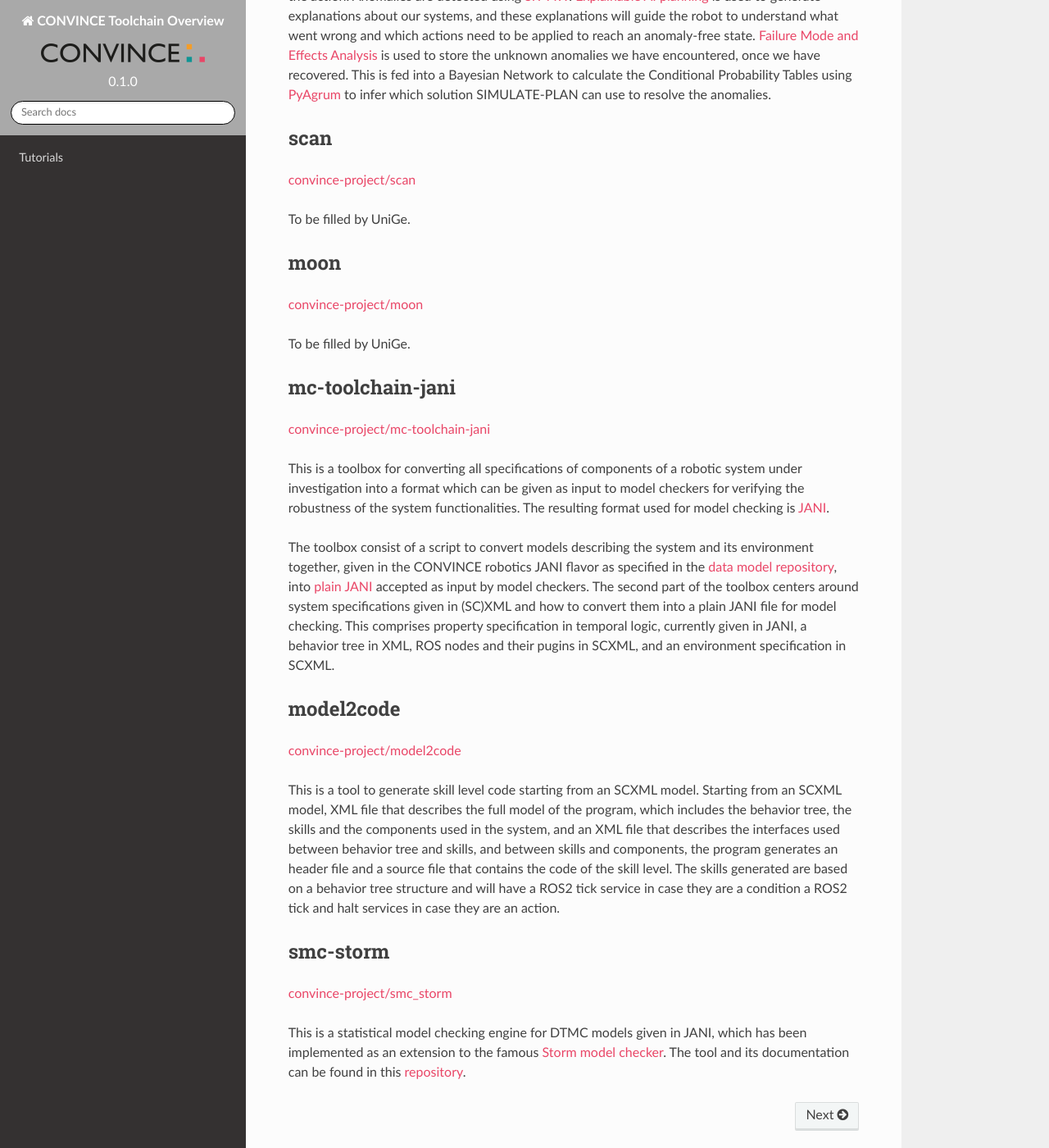
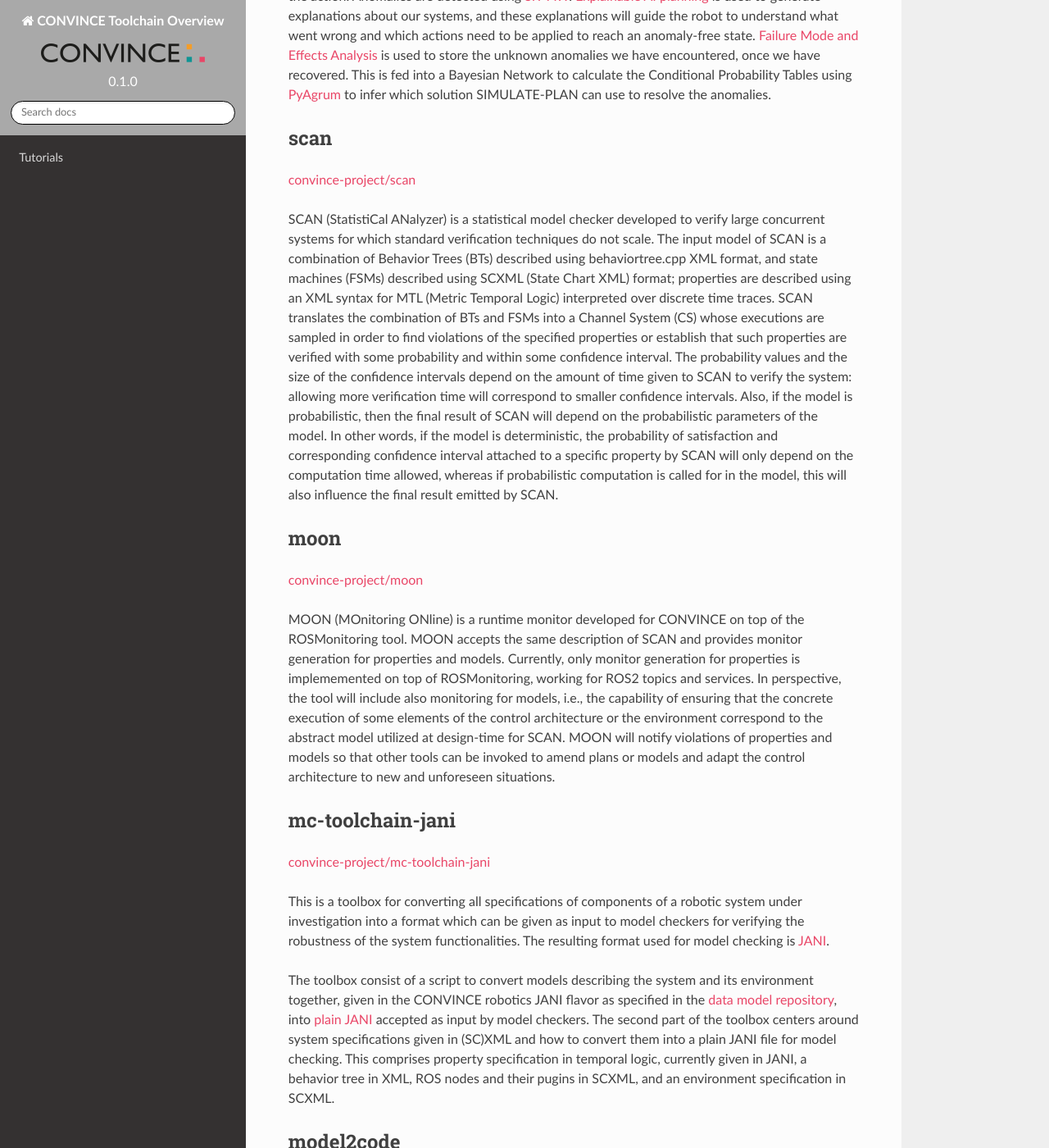
Before and after one commit to convince-project/overview, a Sphinx documentation site: the page built from docs/source/index.rst, in a window 1280 px wide and 1400 px high, scrolled down 2284 px. Shown: the whole window at 82% size. Built offline with Sphinx 7.4.7 and the Read the Docs theme 2.0.0, drawn with Linux system fonts in a browser that asks for light colours.

Commit message:
Updated description of SCAN and MOON
Signed-off-by: artac72 <armando.tacchella@unige.it>

```diff
--- a/docs/source/index.rst
+++ b/docs/source/index.rst
@@ -97,13 +97,44 @@
 ----
 `convince-project/scan <https:///github.com/convince-project/scan>`_
 
-To be filled by UniGe.
+SCAN (StatistiCal ANalyzer) is a statistical model checker developed
+to verify large concurrent systems for which standard verification
+techniques do not scale. The input model of SCAN is a combination of
+Behavior Trees (BTs) described using behaviortree.cpp XML format, and
+state machines (FSMs) described using SCXML (State Chart XML) format;
+properties are described using an XML syntax for MTL (Metric Temporal
+Logic) interpreted over discrete time traces. SCAN translates the
+combination of BTs and FSMs into a Channel System (CS) whose
+executions are sampled in order to find violations of the specified
+properties or establish that such properties are verified
+with some probability and within some confidence interval. The
+probability values and the size of the confidence intervals depend on
+the amount of time given to SCAN to verify the system: allowing more
+verification time will correspond to smaller confidence
+intervals. Also, if the model is probabilistic, then the final result
+of SCAN will depend on the probabilistic parameters of the model. In
+other words, if the model is deterministic, the probability of
+satisfaction and corresponding confidence interval attached to a
+specific property by SCAN will only depend on the computation time
+allowed, whereas if probabilistic computation is called for in the
+model, this will also influence the final result emitted by SCAN.
 
 moon
 ----
 `convince-project/moon <https:///github.com/convince-project/moon>`_
 
-To be filled by UniGe.
+MOON (MOnitoring ONline) is a runtime monitor developed for CONVINCE
+on top of the ROSMonitoring tool. MOON accepts the same description of
+SCAN and provides monitor generation for properties and
+models. Currently, only monitor generation for properties is
+implememented on top of ROSMonitoring, working for ROS2 topics and
+services. In perspective, the tool will include also monitoring for
+models, i.e., the capability of ensuring that the concrete execution
+of some elements of the control architecture or the environment
+correspond to the abstract model utilized at design-time for
+SCAN. MOON will notify violations of properties and models so that
+other tools can be invoked to amend plans or models and adapt the
+control architecture to new and unforeseen situations.
 
 mc-toolchain-jani
 -----------------
```
